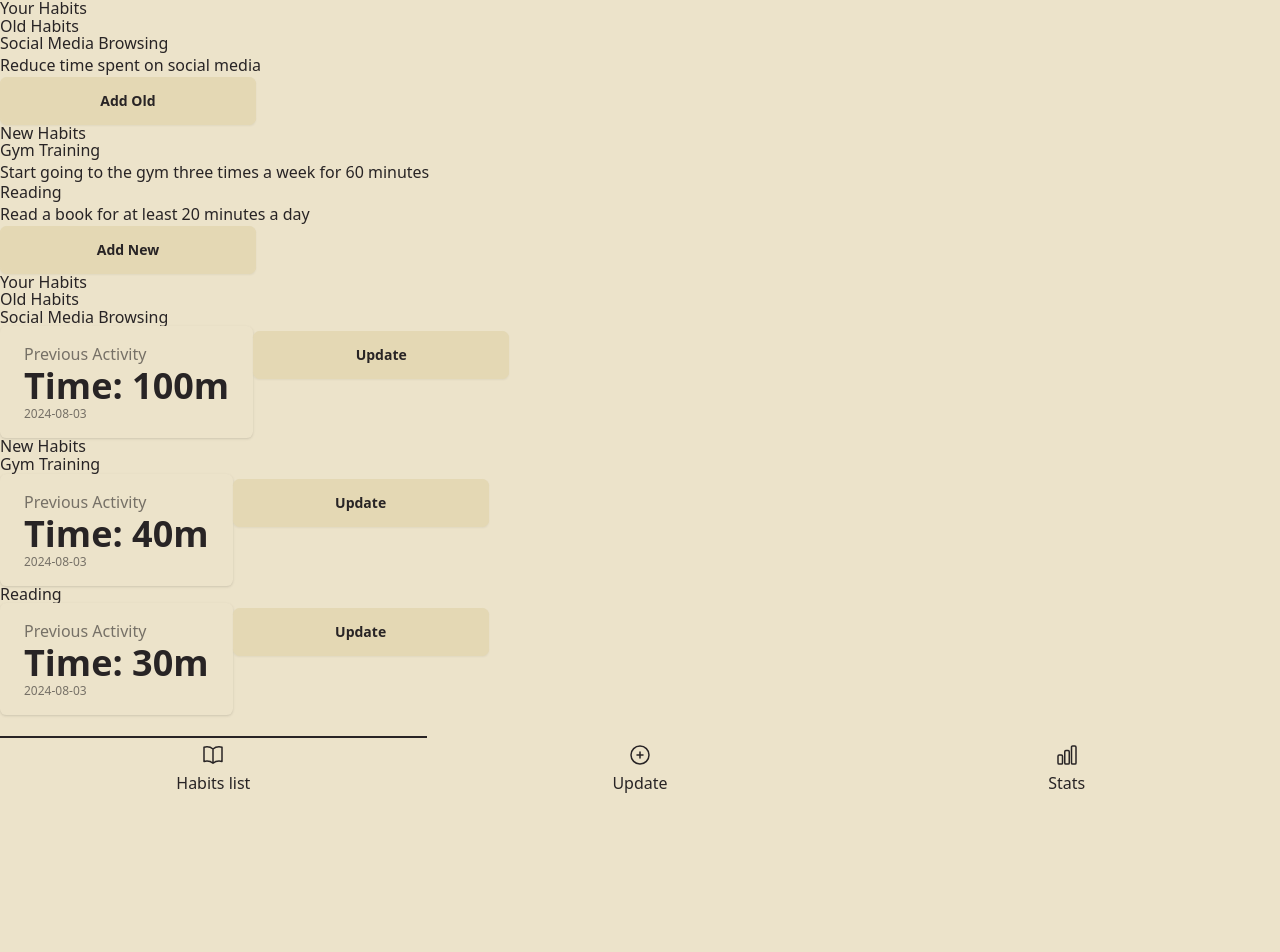
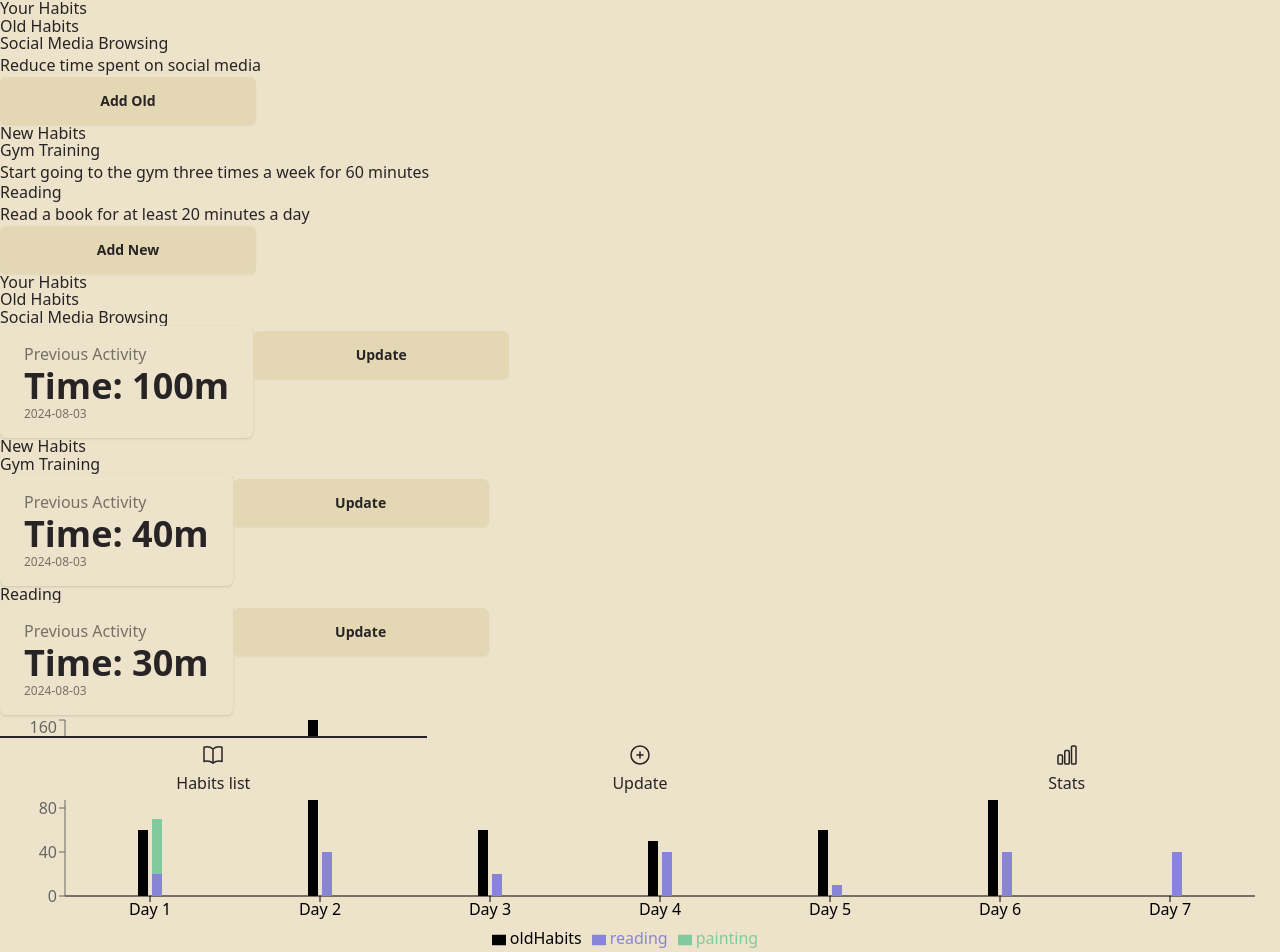
Before and after one commit to timabloom/habit-replacer-tracker, a React (Vite) app: page / in a window 1280 px wide. Shown: the top 952 px of the page. Before the commit the page ends 800 px from the top, so only its background shows below. Built offline with nearby package versions, Linux system fonts and the light colour scheme; the HTML template or start-up script is replaced by a standard one.

Commit message:
feat: implement barchart with incorrect stats

```diff
--- a/package.json
+++ b/package.json
@@ -12,7 +12,8 @@
   },
   "dependencies": {
     "react": "^18.3.1",
-    "react-dom": "^18.3.1"
+    "react-dom": "^18.3.1",
+    "recharts": "^2.12.7"
   },
   "devDependencies": {
     "@eslint/js": "^9.8.0",
--- a/src/app.tsx
+++ b/src/app.tsx
@@ -3,6 +3,7 @@ import Nav from "./nav";
 import { useState } from "react";
 import UpdateActivity from "./updateActivity/updateActivity";
 import habitsData from "./db";
+import HabitsStats from "./habitStats/habitStats";
 
 export type HabitStateManagement = [
   habitName: string,
@@ -32,6 +33,7 @@ function App() {
       <main>
         <HabitsList habitsData={habitsData} habitState={habitState} />
         <UpdateActivity habitsData={habitsData} activityState={activityState} />
+        <HabitsStats />
       </main>
       <Nav />
     </>
--- /dev/null
+++ b/src/habitStats/habitStats.tsx
@@ -0,0 +1,9 @@
+import WeekBarChart from "./weekBarChart";
+
+function HabitsStats() {
+    return (
+        <WeekBarChart />
+    );
+}
+
+export default HabitsStats;
--- /dev/null
+++ b/src/habitStats/weekBarChart.tsx
@@ -0,0 +1,31 @@
+import { BarChart, Bar, XAxis, YAxis, Tooltip, Legend, ResponsiveContainer } from "recharts";
+
+function WeekBarChart() {
+    const data = [
+        { name: "Day 1", oldHabits: 60, reading: 20, painting: 50 },
+        { name: "Day 2", oldHabits: 160, reading: 40 },
+        { name: "Day 3", oldHabits: 60, reading: 20 },
+        { name: "Day 4", oldHabits: 50, reading: 40 },
+        { name: "Day 5", oldHabits: 60, reading: 10 },
+        { name: "Day 6", oldHabits: 90, reading: 40 },
+        { name: "Day 7", oldHabits: 0, reading: 40 },
+    ];
+
+    return (
+        <div className="w-auto mb-20 mr-5" >
+            <ResponsiveContainer height={240}>
+                <BarChart data={data} >
+                    <XAxis dataKey="name" stroke="#000" />
+                    <YAxis />
+                    <Tooltip />
+                    <Legend />
+                    <Bar dataKey="oldHabits" fill="#000" barSize={10} />
+                    <Bar dataKey="reading" stackId="a" fill="#8884d8" barSize={10} />
+                    <Bar dataKey="painting" stackId="a" fill="#82ca9d" barSize={10} />
+                </BarChart>
+            </ResponsiveContainer>
+        </div>
+    );
+}
+
+export default WeekBarChart;
```
Also changed, not shown: 1 other file (tests, documents, lock files or other folders).
